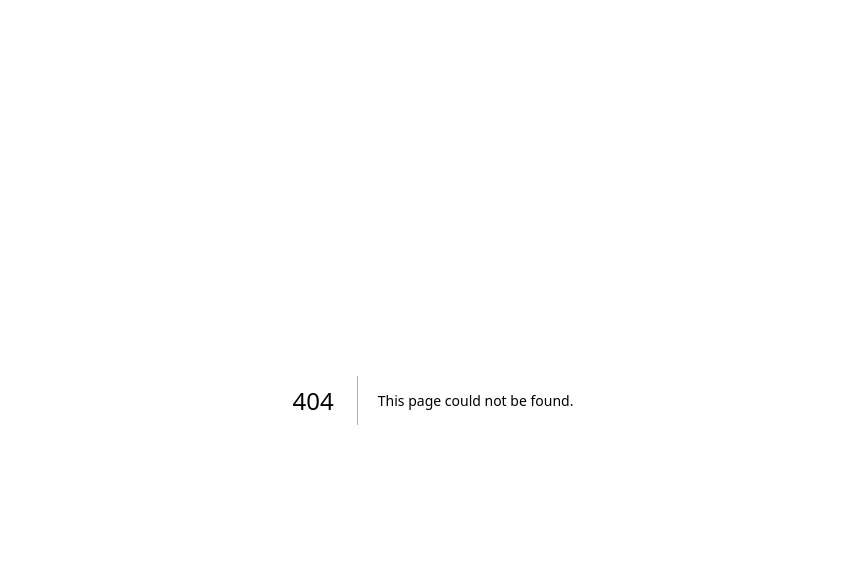
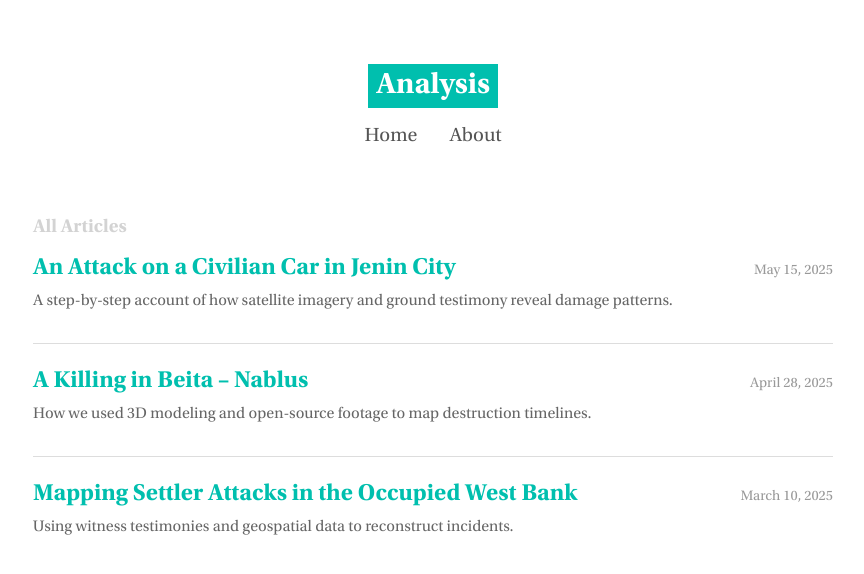
Before and after one commit to pigeonpillar/crosshairs, a Next.js app: page /analysis in a window 1280 px wide. Before the commit this address had no page. Shown: the top 574 px of the page, without its empty margins (207-1071 px from the left). Built offline with nearby package versions, Linux system fonts and the light colour scheme; a web font is replaced by a local one.

Commit message:
analysis

```diff
--- /dev/null
+++ b/pages/analysis.js
@@ -0,0 +1,183 @@
+// pages/analysis.js
+import Head from 'next/head';
+import Link from 'next/link';
+
+export default function Analysis() {
+  // Hard-coded list of articles (same slugs as Home, but rendered as text links here)
+  const stories = [
+    {
+      slug: 'jenin-car',
+      title: 'An Attack on a Civilian Car in Jenin City',
+      excerpt:
+        'A step-by-step account of how satellite imagery and ground testimony reveal damage patterns.',
+      date: 'May 15, 2025',
+    },
+    {
+      slug: 'ameed',
+      title: 'A Killing in Beita – Nablus',
+      excerpt:
+        'How we used 3D modeling and open-source footage to map destruction timelines.',
+      date: 'April 28, 2025',
+    },
+    {
+      slug: 'shatha-sabbagh',
+      title: 'Mapping Settler Attacks in the Occupied West Bank',
+      excerpt:
+        'Using witness testimonies and geospatial data to reconstruct incidents.',
+      date: 'March 10, 2025',
+    },
+  ];
+
+  return (
+    <>
+      <Head>
+        <title>Analysis – crosshairs</title>
+        <meta
+          name="description"
+          content="All analysis articles on crosshairs."
+        />
+      </Head>
+
+      {/* HERO / Title Section */}
+      <section
+        style={{
+          textAlign: 'center',
+          margin: '4rem 0',
+        }}
+      >
+        <h1 style={{ marginBottom: '1rem' }}>
+          <span
+            style={{
+              display: 'inline-block',
+              fontSize: '1.9rem',
+              color: '#FFFFFF',
+              backgroundColor: '#00BFAE',
+              padding: '0.25rem 0.5rem',
+              fontFamily: 'Utopia, serif',
+            }}
+          >
+            Analysis
+          </span>
+        </h1>
+
+        {/* Navigation “buttons” below the title */}
+        <div className="nav-buttons">
+          <Link href="/" legacyBehavior>
+            <a className="nav-button">Home</a>
+          </Link>
+          <Link href="/about" legacyBehavior>
+            <a className="nav-button">About</a>
+          </Link>
+        </div>
+      </section>
+
+      {/* LIST OF ARTICLES */}
+      <section>
+        <div className="list-container">
+          <h2
+            style={{
+              fontSize: '1.2rem',
+              marginBottom: '1rem',
+              color: '#D3D3D3',
+              fontFamily: 'Utopia, serif',
+            }}
+          >
+            All Articles
+          </h2>
+          <ul className="story-list">
+            {stories.map((story) => (
+              <li key={story.slug} className="story-item">
+                <Link href={`/articles/${story.slug}`} legacyBehavior>
+                  <a className="story-link">
+                    <div className="story-header">
+                      <h3 className="story-title">{story.title}</h3>
+                      <small className="story-date">{story.date}</small>
+                    </div>
+                    <p className="story-excerpt">{story.excerpt}</p>
+                  </a>
+                </Link>
+              </li>
+            ))}
+          </ul>
+        </div>
+      </section>
+
+      {/* Styled‐JSX */}
+      <style jsx>{`
+        .list-container {
+          max-width: 800px;
+          margin: 0 auto 3rem auto;
+          padding: 0 50px;
+        }
+        .story-list {
+          list-style: none;
+          margin: 0;
+          padding: 0;
+        }
+        .story-item + .story-item {
+          margin-top: 2rem;
+          border-top: 1px solid #ddd;
+          padding-top: 1.5rem;
+        }
+        .story-link {
+          text-decoration: none;
+          color: inherit;
+          font-family: 'Utopia', serif;
+        }
+        .story-header {
+          display: flex;
+          justify-content: space-between;
+          align-items: baseline;
+        }
+        .story-title {
+          margin: 0;
+          font-size: 1.5rem;
+          color: #00BFAE;
+        }
+        .story-date {
+          font-size: 0.9rem;
+          color: #999;
+        }
+        .story-excerpt {
+          margin: 0.5rem 0 0 0;
+          color: #666;
+          font-size: 1rem;
+        }
+
+        /* Navigation buttons under the title */
+        .nav-buttons {
+          display: flex;
+          justify-content: center;
+          gap: 2rem;
+          margin-top: 1rem;
+        }
+        .nav-button {
+          display: inline-block;
+          font-size: 1.25rem;
+          color: #555555;
+          text-decoration: none;
+          padding-bottom: 0.25rem;
+          cursor: pointer;
+          font-family: 'Utopia', serif;
+        }
+        .nav-button:hover,
+        .nav-button:active {
+          border-bottom: 2px solid #00BFAE;
+        }
+
+        /* Responsive adjustments */
+        @media (max-width: 600px) {
+          .list-container {
+            padding: 0 10px;
+          }
+          .story-title {
+            font-size: 1.25rem;
+          }
+          .story-excerpt {
+            font-size: 0.95rem;
+          }
+        }
+      `}</style>
+    </>
+  );
+}
```
